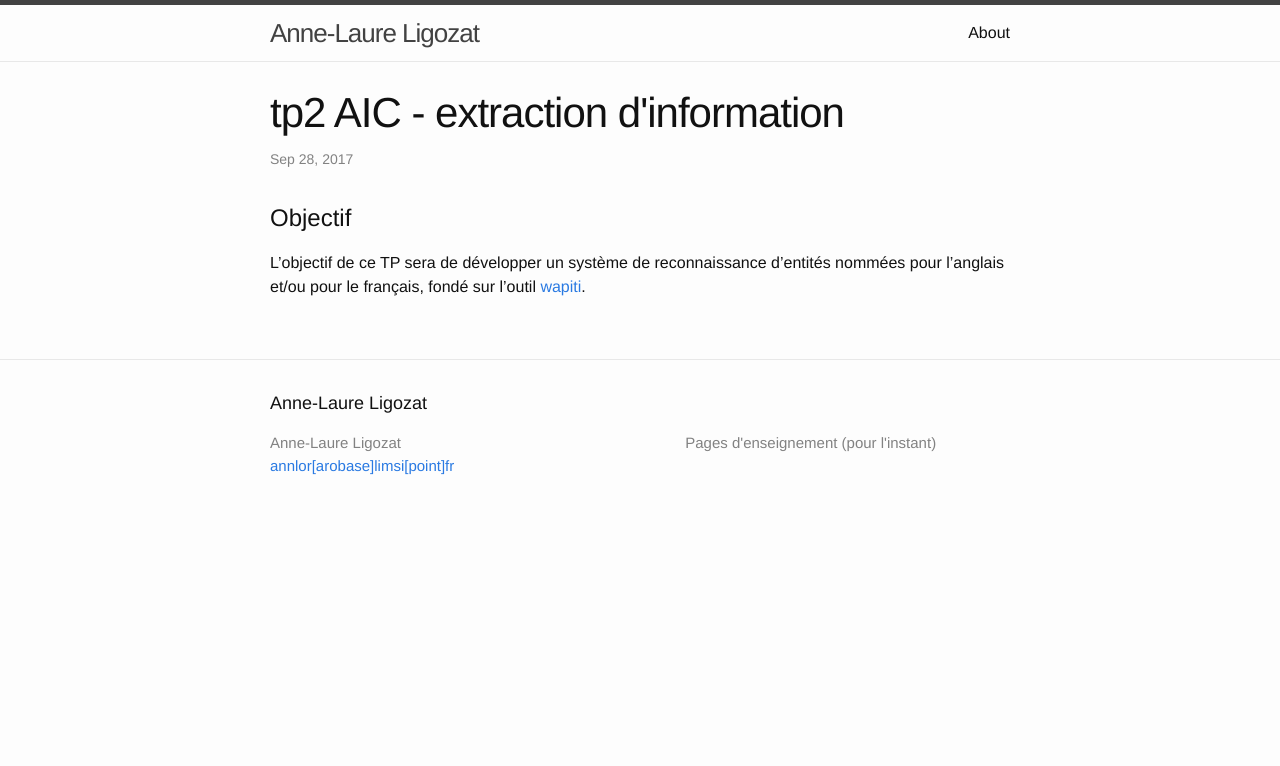
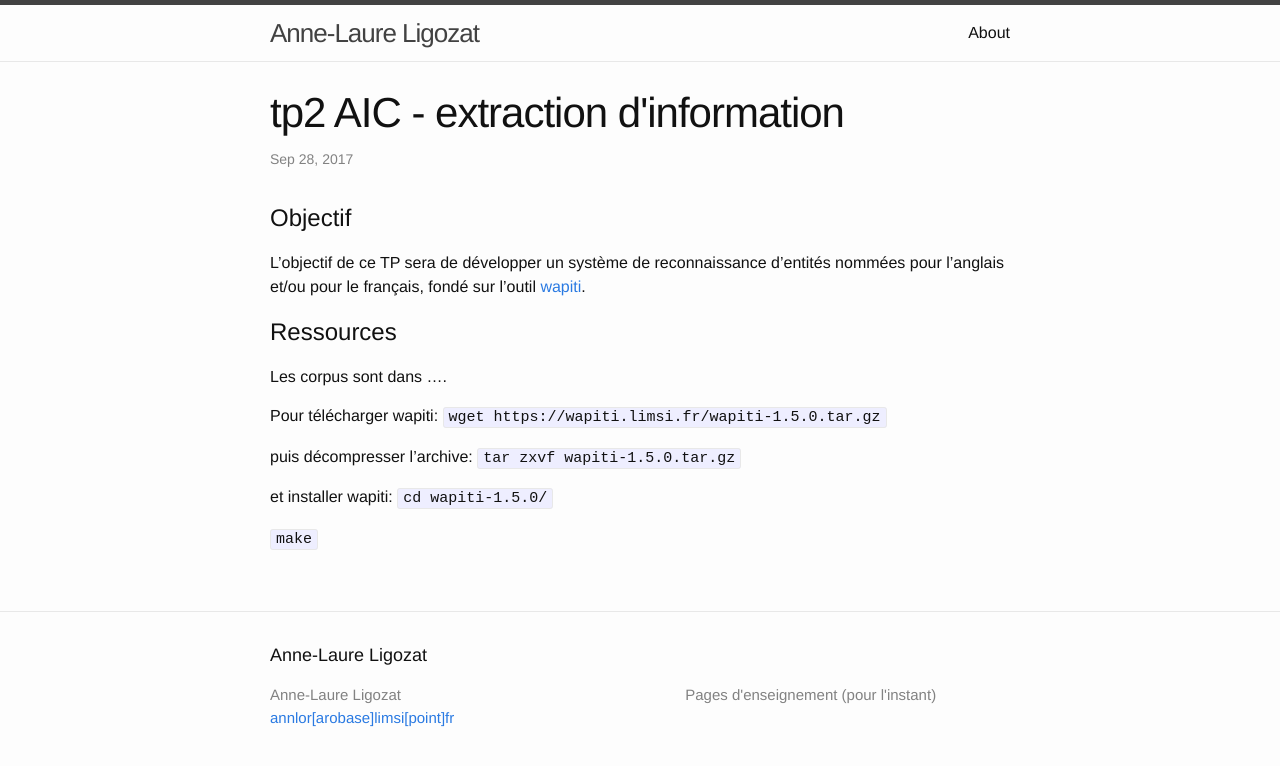
Before and after one commit to annlor/annlor.github.io, a Jekyll site: the page built from _posts/2017-09-28-aic-tp2.markdown, in a window 1280 px wide. Shown: the top 766 px of the page. Built offline with Jekyll 4.4.1, drawn with Linux system fonts in a browser that asks for light colours.

Commit message:
modif tp2

```diff
--- a/_posts/2017-09-28-aic-tp2.markdown
+++ b/_posts/2017-09-28-aic-tp2.markdown
@@ -9,3 +9,19 @@ Objectif
 ========
 
 L'objectif de ce TP sera de développer un système de reconnaissance d'entités nommées pour l'anglais et/ou pour le français, fondé sur l'outil [wapiti](http://wapiti.limsi.fr/).
+
+Ressources
+==========
+Les corpus sont dans ....
+
+
+Pour télécharger wapiti:
+`wget https://wapiti.limsi.fr/wapiti-1.5.0.tar.gz`
+
+puis décompresser l'archive:
+`tar zxvf wapiti-1.5.0.tar.gz`
+
+et installer wapiti:
+`cd wapiti-1.5.0/`
+
+`make`
```
